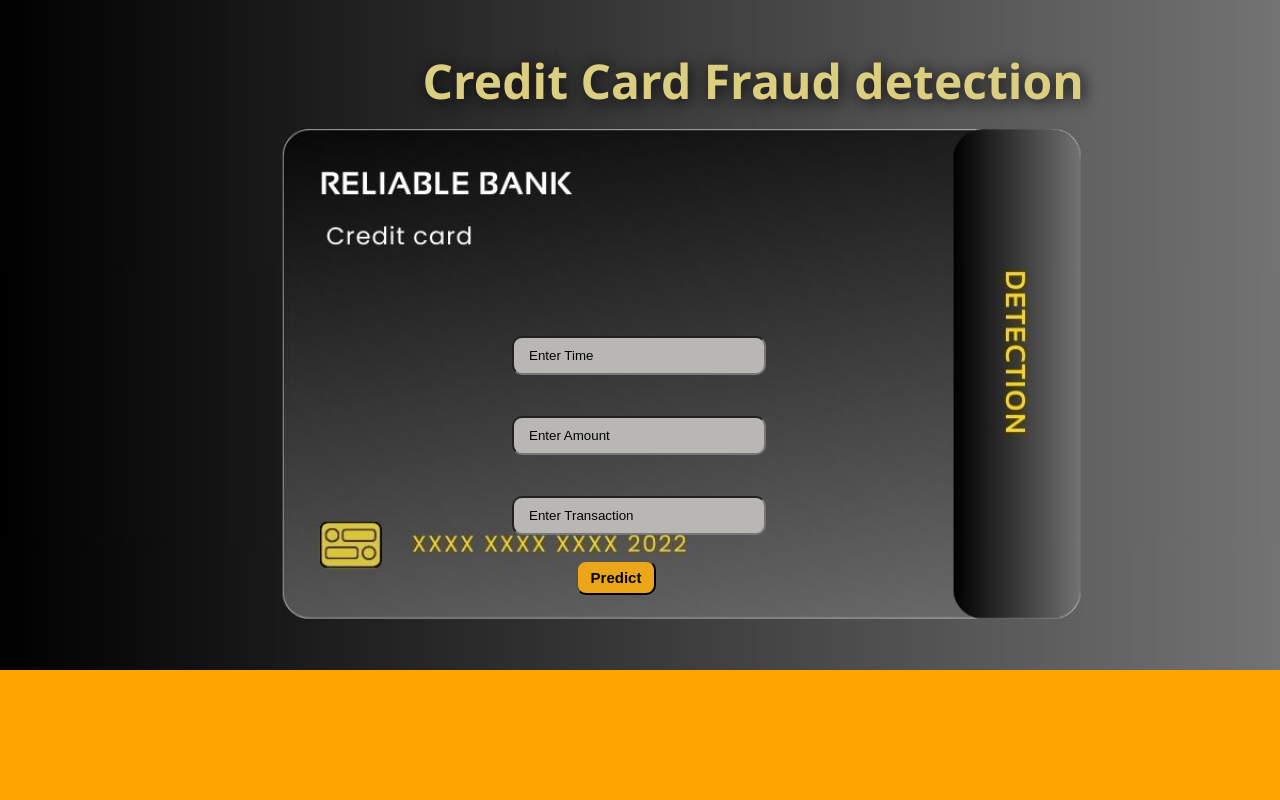
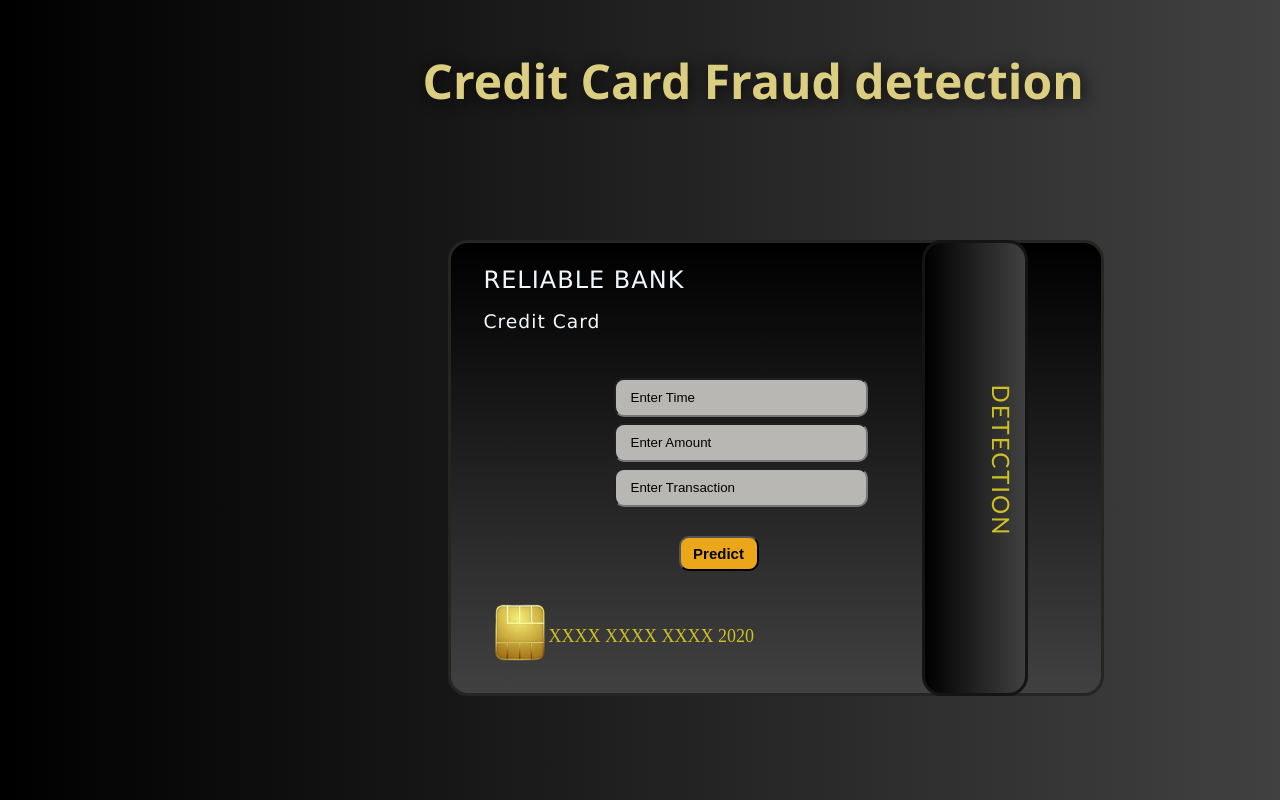
Before and after one commit to shreeya11-ss/Credit_Card_Fraud_Detection, a Flask app: page / in a window 1280 px wide. Run offline with Flask 3, Linux system fonts and the light colour scheme; parts of the project's set-up code (start-up, migrations or seed data) failed here and were passed over.

Commit message:
changes main

```diff
--- a/static/style.css
+++ b/static/style.css
@@ -3,10 +3,11 @@
     padding: 0%;
 }
 body{
-    background-color: orange;
-    background-image: url("card.jpg");
-    background-repeat: no-repeat;
-    background-size: cover;
+    display: flex;
+    justify-content: center;
+    align-items: center;
+    min-height: 100vh;
+    background:linear-gradient(to left,#414141,#000000);
 
 }
 .hero h1{
@@ -21,18 +22,77 @@
 }
 .input{
     display: block;
-    width: 20px;
-    height: 50px;
-    justify-content: space-between;
-
-
-
+    width: 650px;
+    height: 450px;
+    /* background-color: #414141; */
+    background:linear-gradient(to top,#414141,#000000);
+    border-radius: 20px;
+    /* justify-content: space-between; */
+    border-style: solid;
+    border-color: rgb(37, 37, 34);
+    position: absolute;
+    top: 30%;
+    left: 35%;
+    /* border-width: 20rem; */
+}
+.dgn{
+    display: block;
+    width: 100px;
+    height: 450px;
+    border-style: solid;
+    border-color: #151313;
+    position: absolute;
+    top: 30%;
+    left: 72%;
+    border-radius: 20px;
+    background:linear-gradient(to left,#414141,#000000);
+    color: #cec022;
+    font-family: 'Gill Sans', 'Gill Sans MT', Calibri, 'Trebuchet MS', sans-serif;
+    letter-spacing: 2px;
+}
+.dgn p{
+    position: absolute;
+    top: 45%;
+    transform: rotate(90deg);
+    font-size: 150%;
+}
+.input h2{
+    position: absolute;
+    top: 5%;
+    left: 5%;
+    color: aliceblue;
+    font-family:Verdana, Geneva, Tahoma, sans-serif;
+    font-weight:normal;
+    letter-spacing: 1px;
+    border-radius: 5px;
+}
+.input h3{
+    position: absolute;
+    top: 15%;
+    left: 5%;
+    color: aliceblue;
+    font-family: Verdana, Geneva, Tahoma, sans-serif;
+    font-weight: normal;
+    letter-spacing: 1px;
+}
+.input img{
+    position: absolute;
+    top: 78%;
+    left: 5%;
+    height: 17%;
+}
+.input span{
+    color: #cec022;
+    position: absolute;
+    top:85%;
+    left:15%;
+    font-size: large;
 }
 .input-box1{
     gap: 20px;
     position: absolute;
-    top: 42%;
-    left: 40%;
+    top: 30%;
+    left: 25%;
     width: 250px;
     height: 35px;
     border-radius: 10px;
@@ -41,8 +101,8 @@
 .input-box2{
     gap: 20px;
     position: absolute;
-    top: 52%;
-    left: 40%;
+    top: 40%;
+    left: 25%;
     width: 250px;
     height: 35px;
     border-radius: 10px;
@@ -52,8 +112,8 @@
 .input-box3{
     gap: 20px;
     position: absolute;
-    top: 62%;
-    left: 40%;
+    top: 50%;
+    left: 25%;
     width: 250px;
     height: 35px;
     border-radius: 10px;
@@ -68,8 +128,8 @@
 }
 .button{
     position: absolute;
-    top:70%;
-    left:45%;
+    top:65%;
+    left:35%;
     display: block;
     width: 80px;
     height: 35px;
@@ -84,8 +144,8 @@
     display: block;
     color:white;
     position: absolute;
-    top: 77%;
-    left:42%;
+    top: 76%;
+    left:48%;
     font-size: 24px;
 
 }
--- a/templates/index.html
+++ b/templates/index.html
@@ -14,13 +14,23 @@
     <div>
         <form class="form" action="{{url_for('predict')}}" method="POST">
             <div class="input">
-                <input  type="text" id="Time" class="input-box1" name="Time" placeholder="Enter Time">
-                <input type="text" id="Amount" class="input-box2"  name="Amount"placeholder="Enter Amount">
-                <input type="text" id="Transaction" class="input-box3"  name="Transaction"placeholder="Enter Transaction">
+                <h2>RELIABLE BANK</h2>
+                <h3>Credit Card</h3>
+                <img src="images.png" alt="credit chip">
+                <Span>XXXX XXXX XXXX 2020</Span>
+                <div>
+                    <input  type="text" id="Time" class="input-box1" name="Time" placeholder="Enter Time">
+                    <input type="text" id="Amount" class="input-box2"  name="Amount"placeholder="Enter Amount">
+                    <input type="text" id="Transaction" class="input-box3"  name="Transaction"placeholder="Enter Transaction">
+                </div>
+                <button class="button" type="submit" >Predict</button>
+            </div>
+            <div class="dgn">
+                <p>DETECTION</p>
             </div>
 
 
-            <button class="button" type="submit" >Predict</button>
+
         </form>
     </div>
 
```
Also changed, not shown: static/images.png (added), 2 other files.
